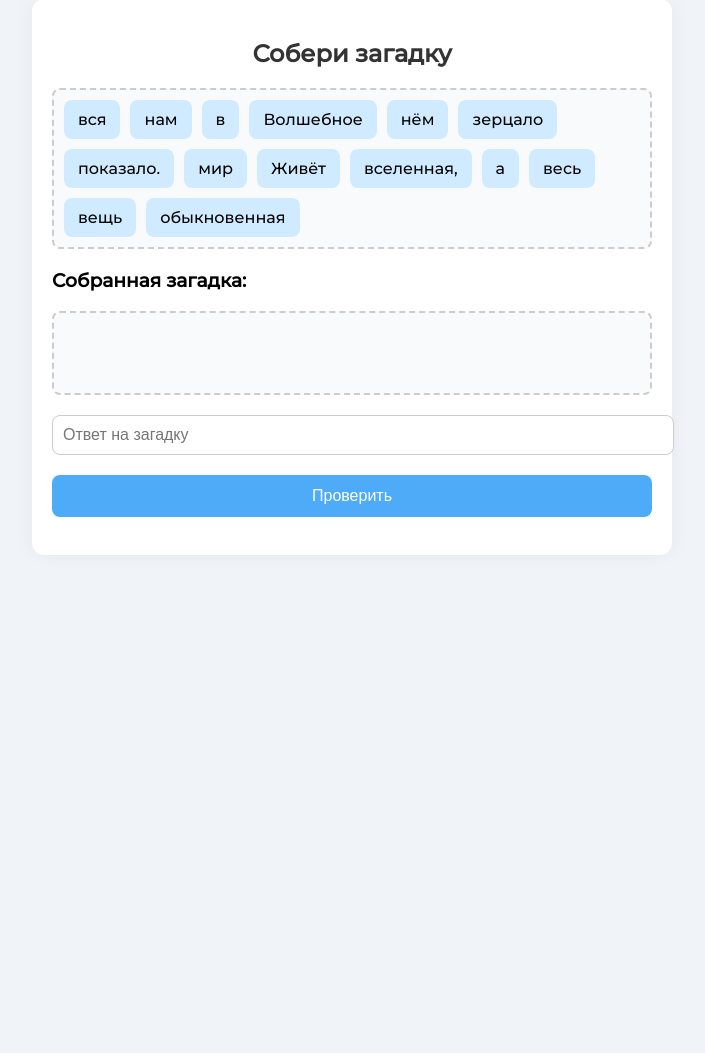
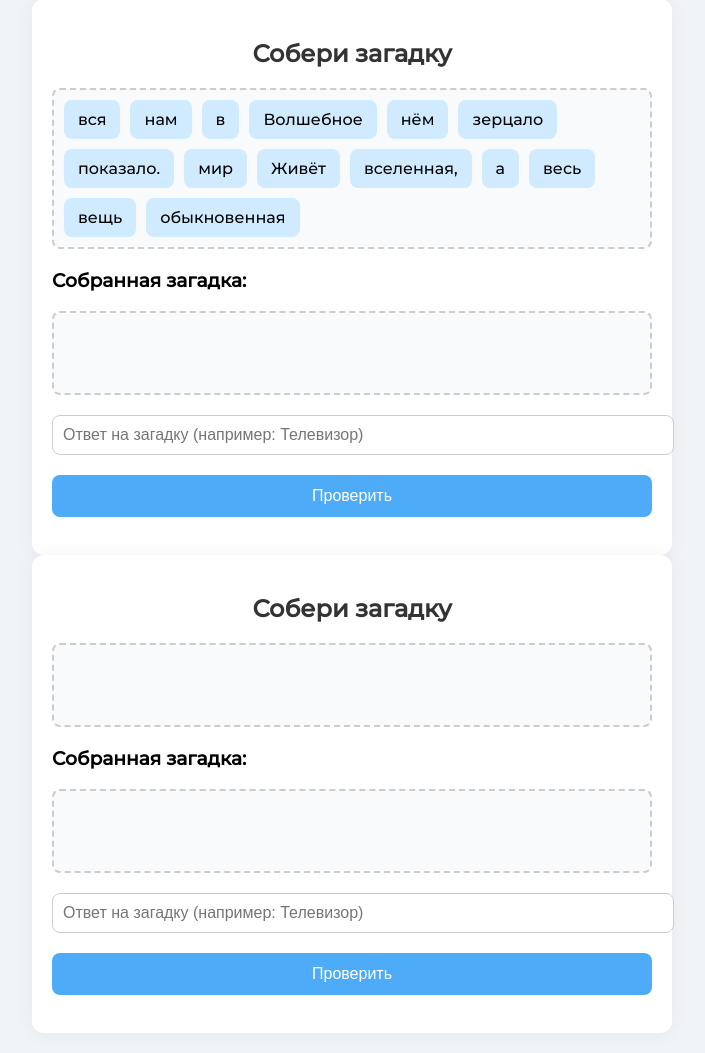
Before and after one commit to Somethingverybad/zhabych, a Flask app: page /zg1/ in a window 1280 px wide. Shown: the part 21-1074 px from the top of the page, without its empty margins (288-993 px from the left). Before the commit the page ends 576 px from the top, so only its background shows below. Run offline with Flask 3, Linux system fonts and the light colour scheme.

Commit message:
а нука

```diff
--- a/templates/zagadka1.html
+++ b/templates/zagadka1.html
@@ -39,21 +39,18 @@
             margin-bottom: 20px;
         }
 
-        .word {
+        .word, .answer-word {
             background: #d0ebff;
             padding: 10px 14px;
             border-radius: 8px;
             cursor: move;
             user-select: none;
             white-space: nowrap;
+            transition: background 0.2s;
         }
 
         .answer-word {
             background: #c3f9d9;
-            padding: 10px 14px;
-            border-radius: 8px;
-            cursor: move;
-            white-space: nowrap;
         }
 
         input[type="text"] {
@@ -109,13 +106,13 @@
     <h3>Собранная загадка:</h3>
     <div id="answerArea" class="answer-area"></div>
 
-    <input type="text" id="userAnswer" placeholder="Ответ на загадку" />
+    <input type="text" id="userAnswer" placeholder="Ответ на загадку (например: Телевизор)" />
 
     <button onclick="checkAnswer()">Проверить</button>
     <p id="result"></p>
 </div>
 
-<!-- Sortable.js (для Drag & Drop с поддержкой касаний) -->
+<!-- Sortable.js (Drag & Drop с касаниями) -->
 <script src="https://cdn.jsdelivr.net/npm/sortablejs@1.15.0/Sortable.min.js"></script>
 
 <script>
@@ -127,7 +124,7 @@
     const shuffledWordsDiv = document.getElementById("shuffledWords");
     const answerArea = document.getElementById("answerArea");
 
-    // Добавление слов
+    // Добавляем слова в исходный список
     shuffled.forEach(word => {
         const span = document.createElement("div");
         span.className = "word";
@@ -135,26 +132,26 @@
         shuffledWordsDiv.appendChild(span);
     });
 
-    // Настройка Sortable.js
+    // Настройка Sortable для исходных слов — перемещение (без клонирования)
     Sortable.create(shuffledWordsDiv, {
         group: {
             name: 'shared',
-            pull: 'clone',
-            put: false
+            pull: true,   // разрешить перетаскивание
+            put: true     // разрешить возврат слов обратно
         },
         animation: 150,
         sort: false
     });
 
+    // Настройка Sortable для области ответа
     Sortable.create(answerArea, {
-        group: {
-            name: 'shared',
-            pull: true,
-            put: true
-        },
+        group: 'shared',
         animation: 150,
         onAdd: function (evt) {
-            evt.item.className = "answer-word";
+            evt.item.className = "answer-word";  // Меняем стиль слова после перемещения
+        },
+        onRemove: function (evt) {
+            evt.item.className = "word"; // Возвращаем стиль при возврате
         }
     });
 
@@ -176,3 +173,178 @@
 
 </body>
 </html>
+<!DOCTYPE html>
+<html lang="ru">
+<head>
+    <meta charset="UTF-8" />
+    <meta name="viewport" content="width=device-width, initial-scale=1.0" />
+    <title>Игра: Собери загадку</title>
+    <link href="https://fonts.googleapis.com/css2?family=Montserrat:wght@500&display=swap" rel="stylesheet">
+    <style>
+        body {
+            font-family: 'Montserrat', sans-serif;
+            background: #f0f4f8;
+            margin: 0;
+            padding: 20px;
+        }
+
+        .container {
+            max-width: 600px;
+            margin: auto;
+            background: white;
+            border-radius: 12px;
+            padding: 20px;
+            box-shadow: 0 0 20px rgba(0,0,0,0.05);
+        }
+
+        h2 {
+            text-align: center;
+            color: #333;
+        }
+
+        .words-container, .answer-area {
+            display: flex;
+            flex-wrap: wrap;
+            gap: 10px;
+            padding: 10px;
+            min-height: 60px;
+            background: #f9fafc;
+            border: 2px dashed #ccc;
+            border-radius: 8px;
+            margin-bottom: 20px;
+        }
+
+        .word, .answer-word {
+            background: #d0ebff;
+            padding: 10px 14px;
+            border-radius: 8px;
+            cursor: move;
+            user-select: none;
+            white-space: nowrap;
+            transition: background 0.2s;
+        }
+
+        .answer-word {
+            background: #c3f9d9;
+        }
+
+        input[type="text"] {
+            width: 100%;
+            padding: 10px;
+            border: 1px solid #ccc;
+            border-radius: 8px;
+            margin-bottom: 20px;
+            font-size: 16px;
+        }
+
+        button {
+            width: 100%;
+            padding: 12px;
+            background: #4dabf7;
+            color: white;
+            font-size: 16px;
+            border: none;
+            border-radius: 8px;
+            cursor: pointer;
+            transition: background 0.3s;
+        }
+
+        button:hover {
+            background: #339af0;
+        }
+
+        #result {
+            text-align: center;
+            font-size: 18px;
+            margin-top: 15px;
+        }
+
+        @media (max-width: 600px) {
+            .word, .answer-word {
+                font-size: 14px;
+                padding: 8px 10px;
+            }
+
+            button {
+                font-size: 15px;
+            }
+        }
+    </style>
+</head>
+<body>
+
+<div class="container">
+    <h2>Собери загадку</h2>
+
+    <div id="shuffledWords" class="words-container"></div>
+
+    <h3>Собранная загадка:</h3>
+    <div id="answerArea" class="answer-area"></div>
+
+    <input type="text" id="userAnswer" placeholder="Ответ на загадку (например: Телевизор)" />
+
+    <button onclick="checkAnswer()">Проверить</button>
+    <p id="result"></p>
+</div>
+
+<!-- Sortable.js (Drag & Drop с касаниями) -->
+<script src="https://cdn.jsdelivr.net/npm/sortablejs@1.15.0/Sortable.min.js"></script>
+
+<script>
+    const riddle = "Волшебное зерцало весь мир нам показало. Живёт в нём вся вселенная, а вещь обыкновенная";
+    const correctAnswer = "Телевизор";
+    const words = riddle.split(" ");
+    const shuffled = [...words].sort(() => Math.random() - 0.5);
+
+    const shuffledWordsDiv = document.getElementById("shuffledWords");
+    const answerArea = document.getElementById("answerArea");
+
+    // Добавляем слова в исходный список
+    shuffled.forEach(word => {
+        const span = document.createElement("div");
+        span.className = "word";
+        span.textContent = word;
+        shuffledWordsDiv.appendChild(span);
+    });
+
+    // Настройка Sortable для исходных слов — перемещение (без клонирования)
+    Sortable.create(shuffledWordsDiv, {
+        group: {
+            name: 'shared',
+            pull: true,   // разрешить перетаскивание
+            put: true     // разрешить возврат слов обратно
+        },
+        animation: 150,
+        sort: false
+    });
+
+    // Настройка Sortable для области ответа
+    Sortable.create(answerArea, {
+        group: 'shared',
+        animation: 150,
+        onAdd: function (evt) {
+            evt.item.className = "answer-word";  // Меняем стиль слова после перемещения
+        },
+        onRemove: function (evt) {
+            evt.item.className = "word"; // Возвращаем стиль при возврате
+        }
+    });
+
+    function checkAnswer() {
+        const assembledWords = Array.from(answerArea.children).map(w => w.textContent.trim());
+        const joined = assembledWords.join(" ");
+        const userAns = document.getElementById("userAnswer").value.trim();
+
+        const result = document.getElementById("result");
+        if (joined === riddle && userAns.toLowerCase() === correctAnswer.toLowerCase()) {
+            result.textContent = "✅ Верно! Загадка и ответ правильные.";
+            result.style.color = "green";
+        } else {
+            result.textContent = "❌ Неверно. Попробуйте ещё раз.";
+            result.style.color = "red";
+        }
+    }
+</script>
+
+</body>
+</html>
```
